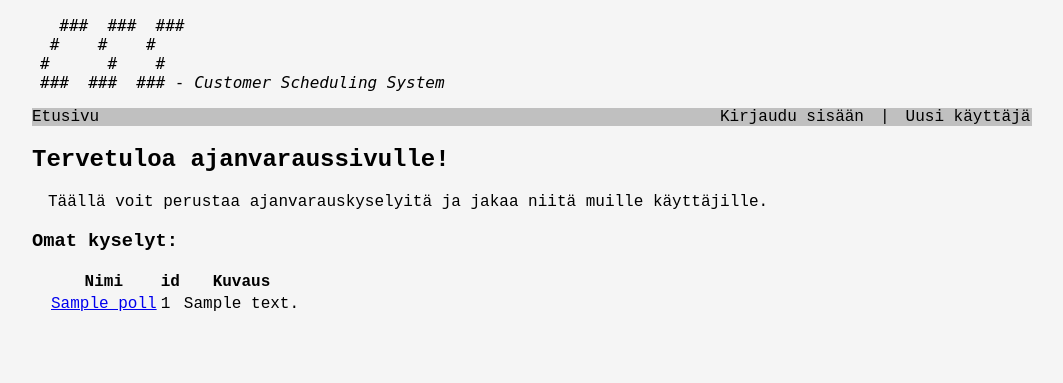
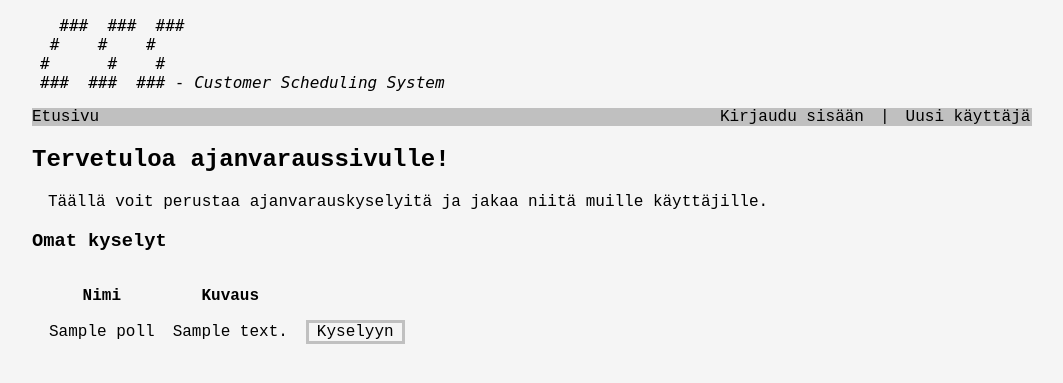
Before and after one commit to kluopaja/ajanvarausj-rjestelm-, a Flask app: template templates/index.html in a window 1280 px wide. Shown: the top 383 px of the page, without its empty margins (108-1171 px from the left). Run offline with Flask 2, Linux system fonts and the light colour scheme; the template is opened without the code that fills it: most values are stand-ins (such as "Sample title", 1, 10 or a date in 2020).

Commit message:
Modify front page table layout
    -Replace link with a separate button

```diff
--- a/static/style.css
+++ b/static/style.css
@@ -106,6 +106,9 @@ input[type=submit]:hover, input[type=button]:hover, button:hover, .button:hover{
 }
 .frontpage_table {
     padding: 0 0 0 1em;
+    border-spacing: 1em;
+    margin-left: -1em;
+
 }
 .flash li {
     list-style: none;
--- a/templates/index.html
+++ b/templates/index.html
@@ -6,23 +6,21 @@
 <p>Täällä voit perustaa ajanvarauskyselyitä ja jakaa niitä
 muille käyttäjille.
 </p>
-<h3>Omat kyselyt:</h3>
+<h3>Omat kyselyt</h3>
 {% if polls|length > 0 %}
 <table class="frontpage_table">
 
     <tr>
-        <th>Nimi</th><th>id</th><th>Kuvaus</th>
+        <th>Nimi</th><th>Kuvaus</th>
     </tr>
 {% for poll in polls %}
 <tr>
+    <td><label for="poll.id">{{ poll.name }}</label></td>
     <td>
-        <a href={{ url_for('route_poll', poll_id=poll.id) }}>{{ poll.name }}</a>
+        {{ poll.description }}
     </td>
     <td>
-        {{ poll.id }}
-    </td>
-    <td>
-        {{ poll.description }}
+    <a class="button" id="poll.id" href={{ url_for('route_poll', poll_id=poll.id) }}>Kyselyyn</a>
     </td>
 
 </tr>
--- a/templates/poll.html
+++ b/templates/poll.html
@@ -46,7 +46,7 @@
 <tr>
     <td data-label="Resurssi">{{ resource[0] }}</td>
     <td class="control_buttons" data-label="">
-        <a href={{ url_for('poll_times', poll_id=poll.id,
+        <a class="button" href={{ url_for('poll_times', poll_id=poll.id,
                            member_id=resource[1]) }}>
     Siirry resurssiin
     </a>
```
